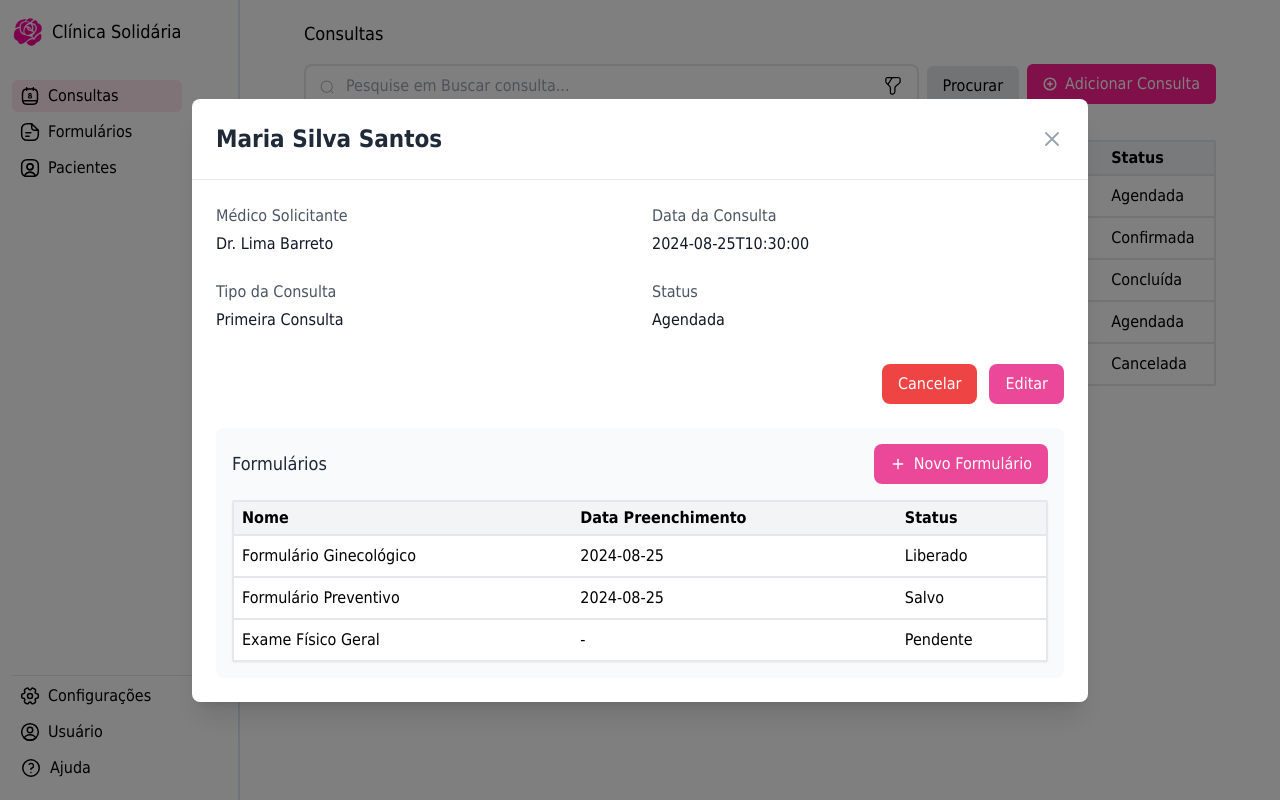
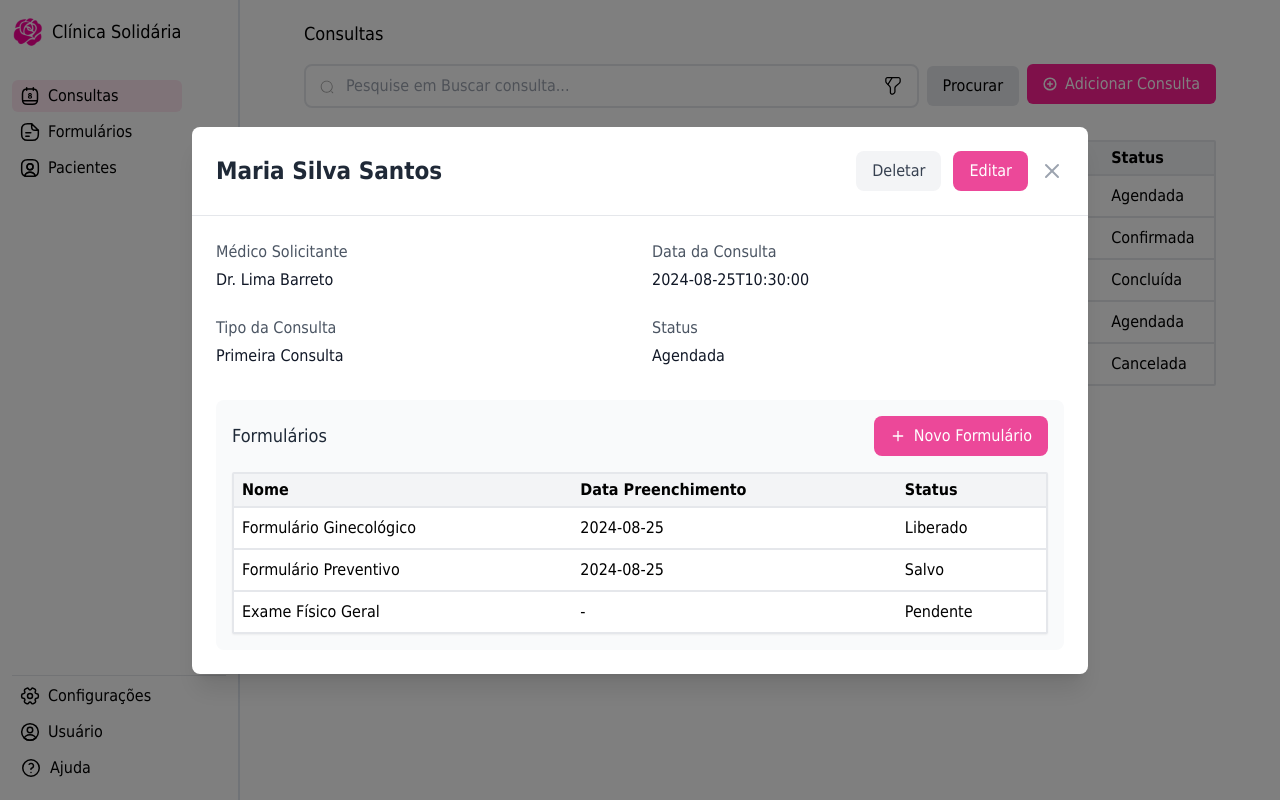
Before and after one commit to 1kow1/red_fem_front_end, a React (Vite) app: page /consultas in a window 1280 px wide. Both pictures are taken after a click on the button 760 px from the left and 196 px from the top of the page. Built offline with nearby package versions, Linux system fonts and the light colour scheme.

Commit message:
Update: new position for edit/delete buttons in FormPopUp

```diff
--- a/src/components/DetailsPopup.jsx
+++ b/src/components/DetailsPopup.jsx
@@ -55,9 +55,29 @@ export default function DetailsPopup({
   return (
     <div className="fixed inset-0 bg-black bg-opacity-50 flex justify-center items-center z-50">
       <div className="bg-white rounded-lg shadow-xl w-full max-w-4xl max-h-[90vh] overflow-auto m-4">
+
         {/* Header */}
         <div className="flex justify-between items-center p-6 border-b">
           <h1 className="text-2xl font-semibold text-gray-800">{title}</h1>
+
+          <div className="flex items-center gap-3">
+            {/* Action Buttons */}
+            {finalActions.length > 0 &&
+              finalActions.map((action, index) => (
+                <button
+                  key={index}
+                  onClick={() => action.onClick?.(data)}
+                  className={`flex items-center gap-2 px-4 py-2 rounded-lg transition-colors ${action.variant === "primary"
+                      ? "bg-pink-500 hover:bg-pink-600 text-white"
+                      : "bg-gray-100 hover:bg-gray-200 text-gray-700"
+                    }`}
+                >
+                  {action.icon && <action.icon size={16} />}
+                  {action.label}
+                </button>
+              ))}
+
+            {/* Close Button */}
             <button
               onClick={onClose}
               className="text-gray-400 hover:text-gray-600 text-2xl"
@@ -65,6 +85,8 @@ export default function DetailsPopup({
               <X size={24} />
             </button>
           </div>
+        </div>
+
 
         {/* Content */}
         <div className="p-6">
@@ -81,28 +103,6 @@ export default function DetailsPopup({
                     )}
                   </p>
                 </div>
-              ))}
-            </div>
-          )}
-
-          {/* Action Buttons */}
-          {finalActions.length > 0 && (
-            <div className="flex justify-end gap-3 mb-6">
-              {finalActions.map((action, index) => (
-                <button
-                  key={index}
-                  onClick={() => action.onClick?.(data)}
-                  className={`flex items-center gap-2 px-4 py-2 rounded-lg transition-colors ${
-                    action.variant === 'primary'
-                      ? 'bg-pink-500 hover:bg-pink-600 text-white'
-                      : action.variant === 'danger'
-                      ? 'bg-red-500 hover:bg-red-600 text-white'
-                      : 'bg-gray-100 hover:bg-gray-200 text-gray-700'
-                  }`}
-                >
-                  {action.icon && <action.icon size={16} />}
-                  {action.label}
-                </button>
               ))}
             </div>
           )}
--- a/src/configs/detailsConfigs.js
+++ b/src/configs/detailsConfigs.js
@@ -40,8 +40,8 @@ export const popupConfigs = {
       ],
       actions: [
         {
-          label: "Cancelar",
-          variant: "danger",
+          label: "Deletar",
+          variant: "secondary",
           onClick: (data) => console.log("Cancelar consulta:", data)
         },
         {
@@ -62,12 +62,11 @@ export const popupConfigs = {
   // Nova configuração para formulários (será usada pela subtabela)
   formularios: {
     getConfig: (data) => ({
-      title: `Formulário ${data.nome}`,
+      title: data.nome,
       fields: [
         { label: "Nome", key: "nome" },
         { label: "Data do Preenchimento", key: "dataPreenchimento", type: "date" },
         { label: "Status", key: "status" },
-        { label: "Observações", key: "observacoes" }
       ],
       actions: [
         {
```
Lines whose indentation alone changed are shown as unchanged.
